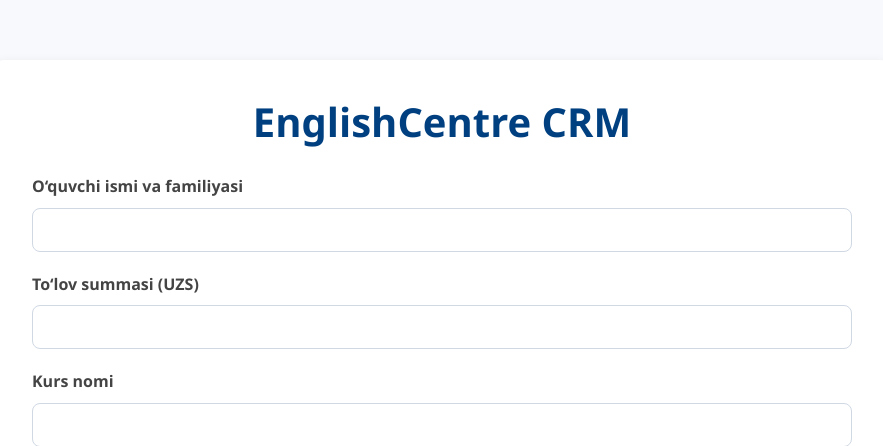
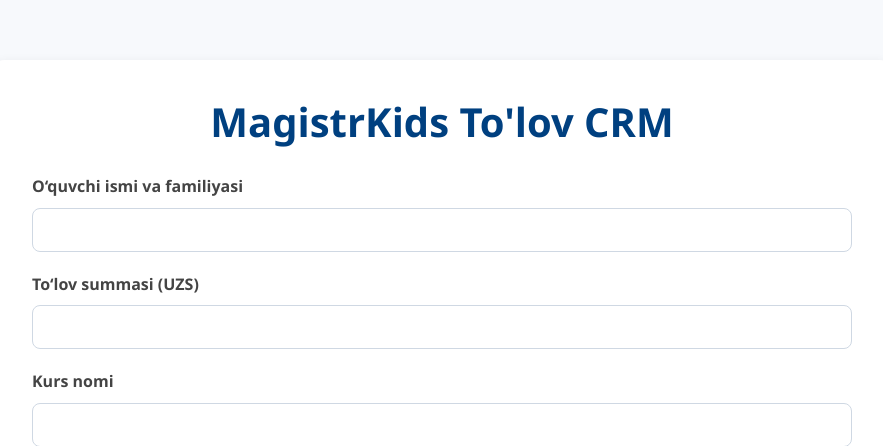
Before and after one commit to muhammadyusufxon404/magistrkidspay, a Flask app: page / in a window 1280 px wide. Shown: the top 446 px of the page, without its empty margins (198-1081 px from the left). Run offline with Flask 3, Linux system fonts and the light colour scheme; data that the repository does not hold is empty; parts of the project's set-up code (start-up, migrations or seed data) failed here and were passed over.

Commit message:
Update index.html

```diff
--- a/templates/index.html
+++ b/templates/index.html
@@ -91,7 +91,7 @@
 </head>
 <body>
   <div class="container">
-    <h1>EnglishCentre CRM</h1>
+    <h1>MagistrKids To'lov CRM</h1>
 
     <form method="POST" action="{{ url_for('index') }}">
       <label for="ismi">O‘quvchi ismi va familiyasi</label>
```
